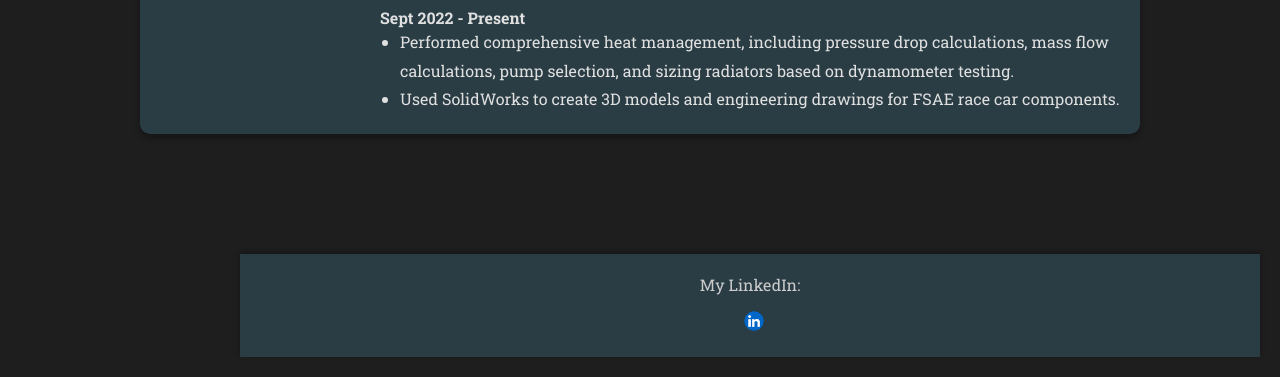
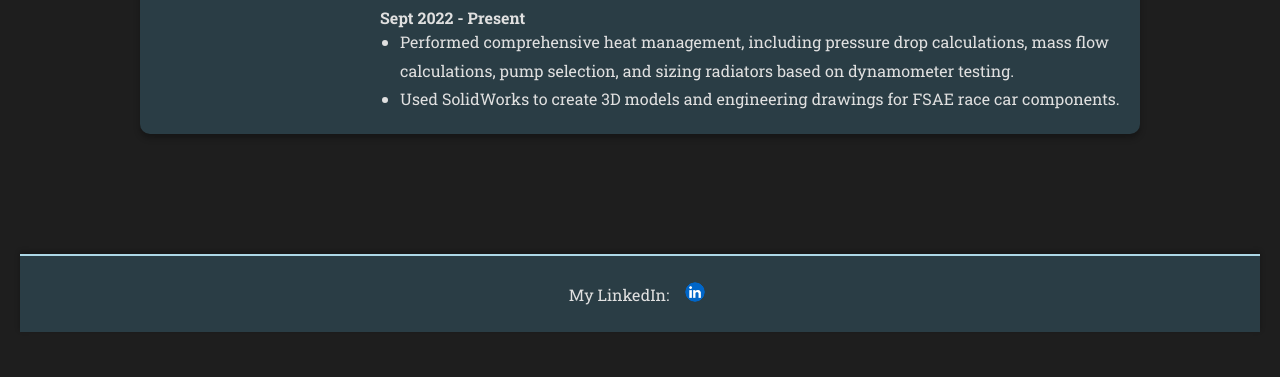
Before and after one commit to zakariasakkal/zakariasakkal.com, a plain HTML site: page 1st.html in a window 1280 px wide. Shown: the part 582-959 px from the top of the page. After the commit the page ends 934 px from the top, so only its background shows below. Drawn offline with Linux system fonts and the light colour scheme; a small style sheet from the web is missing.

Commit message:
Add files via upload

```diff
--- a/1st.html
+++ b/1st.html
@@ -28,6 +28,7 @@
       --font-body: 'Roboto Slab', serif; /* Body Font */
       --transition-speed: 0.3s;
       --shadow-color: rgba(0, 0, 0, 0.3);
+      --bluish-line-color: #ADD8E6; /* Light Blue for Bottom Line */
     }
 
     /* ---------- GLOBAL RESET ---------- */
@@ -135,6 +136,7 @@
       text-align: left;
     }
 
+    /* ---------- ROLE STYLES ---------- */
     .role {
       display: flex;
       align-items: flex-start;
@@ -212,6 +214,11 @@
       display: flex;
       flex-direction: column;
     }
+    .contact-form label {
+      margin-bottom: 8px;
+      font-weight: bold;
+      color: var(--primary-color);
+    }
     .contact-form input[type="text"],
     .contact-form input[type="email"],
     .contact-form textarea {
@@ -257,21 +264,29 @@
       flex-direction: column;
       align-items: center;
       box-shadow: 0 -2px 5px rgba(0,0,0,0.3);
+      border-top: 2px solid var(--bluish-line-color); /* Bluish Line */
     }
-    footer p {
-      margin-bottom: 10px;
+    .footer-content {
+      display: flex;
+      align-items: center;
+      justify-content: center;
+      gap: 10px;
+      flex-wrap: nowrap; /* Prevent wrapping */
+    }
+    .footer-content p {
+      margin: 0;
       font-size: 1em;
-      color: #ccc;
+      line-height: 1.2; /* Consistent line height */
     }
-    .social-icon {
-      margin: 0 10px;
-      color: var(--primary-color);
-      text-decoration: none;
-      font-size: 1.8em;
-      transition: color var(--transition-speed);
+    .footer-content a img {
+      width: 32px;                  /* Set to 32px to match second code */
+      height: 32px;                 /* Set to 32px to match second code */
+      border-radius: 50%;           /* Makes the image circular if it's square */
+      transition: transform var(--transition-speed);
+      /* Removed vertical-align as Flexbox handles alignment */
     }
-    .social-icon:hover {
-      color: var(--button-hover-color);
+    .footer-content a img:hover {
+      transform: scale(1.1);        /* Slight zoom on hover */
     }
 
     /* ---------- BACK TO TOP BUTTON ---------- */
@@ -402,32 +417,14 @@
   </section>
 
   <!-- Footer -->
-  <footer
-    style="
-      background-color: #2a3d45;
-      padding: 20px;
-      color: #fff;
-      text-align: center;
-      margin-left: 220px;
-      width: calc(100% - 220px);
-    "
-  >
-    <p style="margin-bottom: 10px; display: inline;">
-      My LinkedIn:
-    </p>
-    <a
-      href="https://www.linkedin.com/in/zakaria-sakkal/"
-      target="_blank"
-      style="text-decoration: none; display: inline; margin-left: 8px;"
-    >
-      <img
-        src="images/footer.jpg"
-        alt="LinkedIn Icon"
-        style="width: 32px; height: 32px; vertical-align: middle;"
-      >
-    </a>
+  <footer>
+    <div class="footer-content">
+      <p>My LinkedIn:</p>
+      <a href="https://www.linkedin.com/in/zakaria-sakkal/" target="_blank" aria-label="Zakaria Sakkal's LinkedIn Profile">
+        <img src="images/footer.jpg" alt="LinkedIn Icon">
+      </a>
+    </div>
   </footer>
-
 
   <!-- Back to Top Button -->
   <div class="back-to-top" id="backToTop" aria-label="Back to Top" tabindex="0">
@@ -441,15 +438,17 @@
     const navMenu = document.getElementById('nav-menu');
 
     hamburger.addEventListener('click', () => {
-      navMenu.classList.toggle('active');
+      if (navMenu) {
+        navMenu.classList.toggle('active');
+      }
       hamburger.classList.toggle('active');
     });
 
-    // Close mobile menu when a link is clicked
+    // Close mobile menu when a link is clicked (if navigation exists)
     const navLinks = document.querySelectorAll('nav ul li a');
     navLinks.forEach(link => {
       link.addEventListener('click', () => {
-        if (navMenu.classList.contains('active')) {
+        if (navMenu && navMenu.classList.contains('active')) {
           navMenu.classList.remove('active');
           hamburger.classList.remove('active');
         }
```
Also changed, not shown: 2nd.html (+45 -30 lines), index.html (+36 -1 lines).
